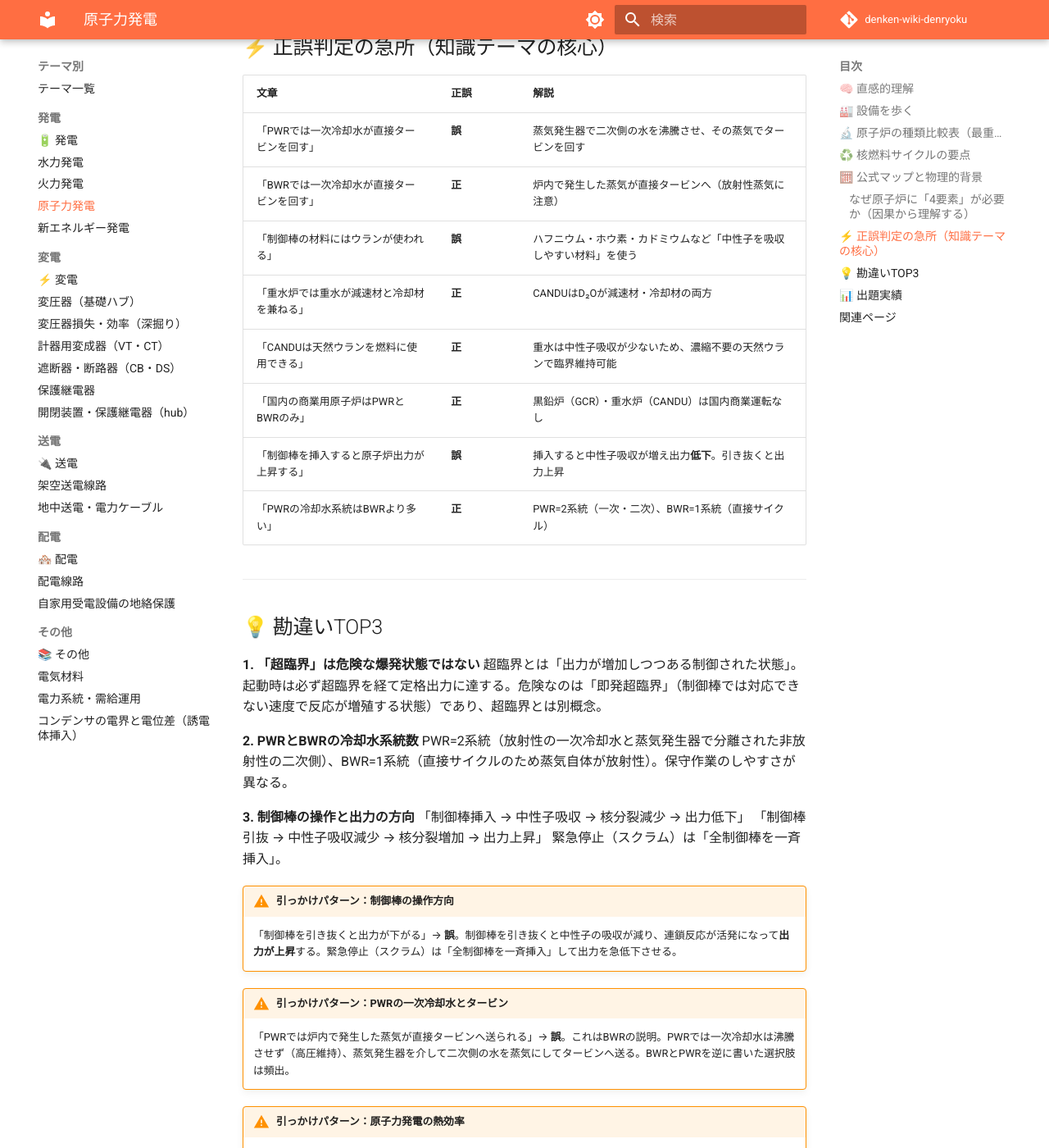
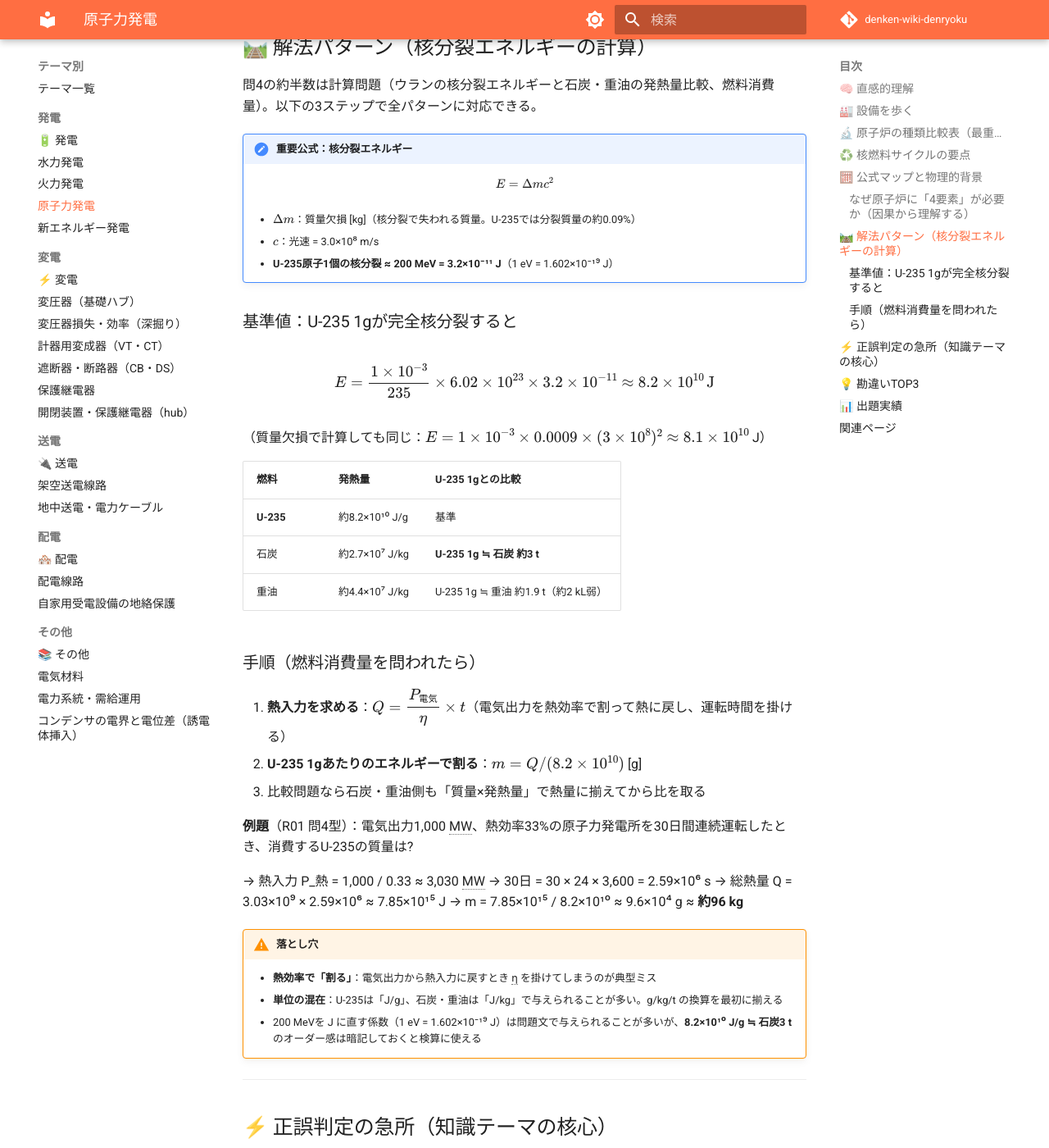
Before and after one commit to kfurufuru/denken-wiki-denryoku, an MkDocs documentation site: the page built from docs/themes/genshiryoku.md, in a window 1280 px wide and 1400 px high, scrolled down 4395 px. Shown: the whole window at 82% size. Built offline with MkDocs 1.6.1 and Material for MkDocs 9.7.7, drawn with Linux system fonts in a browser that asks for light colours; comment, search, counter and statistics services are not loaded.

Commit message:
feat(P1-1): 発電系の計算欠落を補充（速度調定率・原子力計算・風力Cp）
- karyoku: 解法パターン④「速度調定率」新設（定義式・並列運転の負荷分担手順・
  R05下問2型の例題）。出題実績に載せながら本文に解説がなかった欠落を解消
- genshiryoku: 解法パターン（核分裂エネルギー計算）新設。E=Δmc²・200MeV・
  U-235 1g≒8.2×10¹⁰J≒石炭3tの基準値表・R01問4型の例題（問4の計算半数に対応）
- shin-energy: 軸出力P=Cp×½ρAv³・ベッツ限界16/27≈0.593・H30問5型の例題を追加

Co-Authored-By: Claude Fable 5 <noreply@anthropic.com>
Claude-Session: https://claude.ai/code/session_01YQLAQuU4Hfr91VHNKfcZLA

```diff
--- a/docs/themes/genshiryoku.md
+++ b/docs/themes/genshiryoku.md
@@ -152,6 +152,49 @@ graph LR
 
 ---
 
+## 🛤️ 解法パターン（核分裂エネルギーの計算）
+
+問4の約半数は計算問題（ウランの核分裂エネルギーと石炭・重油の発熱量比較、燃料消費量）。以下の3ステップで全パターンに対応できる。
+
+!!! note "重要公式：核分裂エネルギー"
+    $$E = \Delta m c^2$$
+
+    - $\Delta m$：質量欠損 [kg]（核分裂で失われる質量。U-235では分裂質量の約0.09%）
+    - $c$：光速 = 3.0×10⁸ m/s
+    - **U-235原子1個の核分裂 ≈ 200 MeV = 3.2×10⁻¹¹ J**（1 eV = 1.602×10⁻¹⁹ J）
+
+### 基準値：U-235 1gが完全核分裂すると
+
+$$E = \frac{1 \times 10^{-3}}{235} \times 6.02 \times 10^{23} \times 3.2 \times 10^{-11} \approx 8.2 \times 10^{10} \,\mathrm{J}$$
+
+（質量欠損で計算しても同じ：$E = 1\times10^{-3} \times 0.0009 \times (3\times10^8)^2 \approx 8.1\times10^{10}$ J）
+
+| 燃料 | 発熱量 | U-235 1gとの比較 |
+|------|--------|----------------|
+| **U-235** | 約8.2×10¹⁰ J/g | 基準 |
+| 石炭 | 約2.7×10⁷ J/kg | **U-235 1g ≒ 石炭 約3 t** |
+| 重油 | 約4.4×10⁷ J/kg | U-235 1g ≒ 重油 約1.9 t（約2 kL弱） |
+
+### 手順（燃料消費量を問われたら）
+
+1. **熱入力を求める**：$Q = \dfrac{P_{電気}}{\eta} \times t$（電気出力を熱効率で割って熱に戻し、運転時間を掛ける）
+2. **U-235 1gあたりのエネルギーで割る**：$m = Q / (8.2 \times 10^{10})$ [g]
+3. 比較問題なら石炭・重油側も「質量×発熱量」で熱量に揃えてから比を取る
+
+**例題**（R01 問4型）：電気出力1,000 MW、熱効率33%の原子力発電所を30日間連続運転したとき、消費するU-235の質量は?
+
+→ 熱入力 P_熱 = 1,000 / 0.33 ≈ 3,030 MW
+→ 30日 = 30 × 24 × 3,600 = 2.59×10⁶ s
+→ 総熱量 Q = 3.03×10⁹ × 2.59×10⁶ ≈ 7.85×10¹⁵ J
+→ m = 7.85×10¹⁵ / 8.2×10¹⁰ ≈ 9.6×10⁴ g ≈ **約96 kg**
+
+!!! warning "落とし穴"
+    - **熱効率で「割る」**：電気出力から熱入力に戻すとき η を掛けてしまうのが典型ミス
+    - **単位の混在**：U-235は「J/g」、石炭・重油は「J/kg」で与えられることが多い。g/kg/t の換算を最初に揃える
+    - 200 MeVを J に直す係数（1 eV = 1.602×10⁻¹⁹ J）は問題文で与えられることが多いが、**8.2×10¹⁰ J/g ≒ 石炭3 t** のオーダー感は暗記しておくと検算に使える
+
+---
+
 ## ⚡ 正誤判定の急所（知識テーマの核心）
 
 | 文章 | 正誤 | 解説 |
```
Also changed, not shown: docs/themes/karyoku.md (+32 -0 lines), docs/themes/shin-energy.md (+22 -0 lines).
